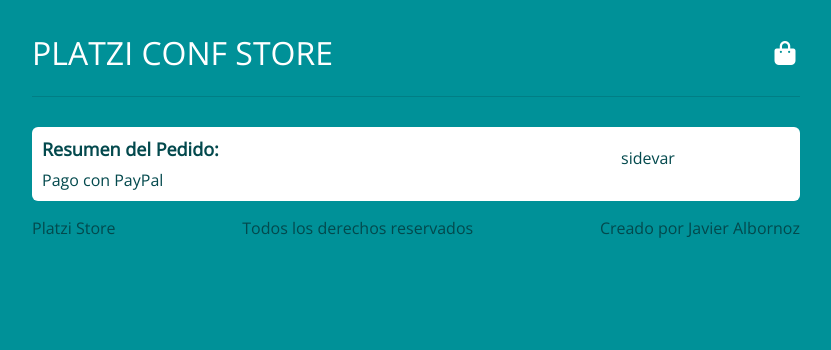
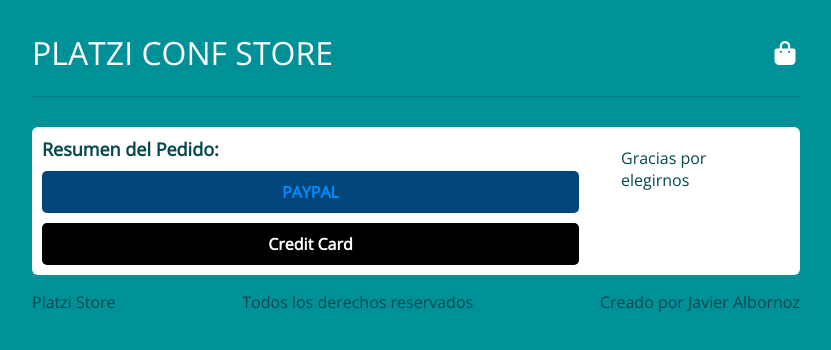
Before and after one commit to jzlbornoz/curso-profesional-react-hooks, a React app: page /checkout/payment in a window 1280 px wide. Shown: the top 350 px of the page, without its empty margins (224-1055 px from the left). Built offline with nearby package versions, Linux system fonts and the light colour scheme.

Commit message:
Se conecto la pagina de payment pero no se pudo conectar la api de paypal.

```diff
--- /dev/null
+++ b/src/components/Empty.jsx
@@ -0,0 +1,12 @@
+import React from 'react';
+
+const Empty = () => {
+    return (
+        <div className="Checkout-empty">
+            <h3 className='empty-h3'>Sin pedidos</h3>
+            <i className="fa-solid fa-triangle-exclamation fa-2xl" title='Sin pedidos' />
+        </div>
+    )
+}
+
+export { Empty };
--- a/src/containers/Checkout.jsx
+++ b/src/containers/Checkout.jsx
@@ -1,6 +1,7 @@
 import React, { useContext } from 'react';
 import { Link } from 'react-router-dom';
 import { AppContext } from '../context/AppContext';
+import { Empty } from '../components/Empty';
 import '../style/components/Checkout.css'
 
 const Checkout = () => {
@@ -23,10 +24,8 @@
     <div className="Checkout">
       <div className="Checkout-content">
         {cart.length > 0 ? <h3>Lista de pedidos:</h3> :
-          <div className="Checkout-empty">
-            <h3 className='empty-h3'>Sin pedidos</h3>
-            <i className="fa-solid fa-triangle-exclamation fa-2xl" title='Sin pedidos' />
-          </div>}
+          <Empty />
+          }
         {cart.map((item) => (
           <div className="Checkout-item" >
             <div className="Checkout-element">
--- a/src/containers/Information.jsx
+++ b/src/containers/Information.jsx
@@ -1,20 +1,44 @@
-import React from 'react';
-import { Link } from 'react-router-dom';
+import React, { useContext, useRef } from 'react';
+import { Link , useNavigate } from 'react-router-dom';
+import { AppContext } from '../context/AppContext';
+import { Empty } from '../components/Empty';
 import '../style/components/Information.css'
 
 const Information = () => {
+  const { state, addToBuyer } = useContext(AppContext);
+  const { cart } = state;
+  const form = useRef(null);
+  const navigate = useNavigate();
+
+  const handleSubmit = () => {
+    const formData = new FormData(form.current);
+    const buyer = {
+      'name': formData.get('name'),
+      'email': formData.get('email'),
+      'address': formData.get('address'),
+      'apto': formData.get('apto'),
+      'city': formData.get('city'),
+      'country': formData.get('country'),
+      'state': formData.get('state'),
+      'cp': formData.get('cp'),
+      'phone': formData.get('phone'),
+    }
+    addToBuyer(buyer);
+    navigate('/checkout/payment');
+  };
+
   return (
     <div className="Information">
       <div className="Information-content">
         <div className="Information-Head">
-        <i className="fa-regular fa-circle-user fa-xl" />
+          <i className="fa-regular fa-circle-user fa-xl" />
           <h2>Informacion de Contacto</h2>
         </div>
         <div className="Information-form">
-          <form action="">
+          <form ref={form}>
             <input type="text" placeholder="Nombre completo" name="name" />
             <input type="text" placeholder="Correo Electronico" name="email" />
-            <input type="text" placeholder="Direccion" name="addres" />
+            <input type="text" placeholder="Direccion" name="address" />
             <input type="text" placeholder="apto" name="apto" />
             <input type="text" placeholder="Ciudad" name="city" />
             <input type="text" placeholder="Pais" name="country" />
@@ -26,22 +50,24 @@
         <div className="Information-buttons">
           <div className="Information-back">
             <Link to='/checkout'>
-            <i className="fa-regular fa-circle-left fa-xl" />
+              <i className="fa-regular fa-circle-left fa-xl" />
             </Link>
           </div>
           <div className="Information-next">
-            <Link to='/checkout/payment'>Comprar</Link>
+            <button type='button' onClick={handleSubmit}>Comprar</button>
           </div>
         </div>
       </div>
       <div className="Information-sidebar">
-        <h3>Pedidos:</h3>
-        <div className="Information-item">
-          <div className="Information-element">
-            <h4>Item name</h4>
-            <span> $10</span>
+        <h3>{cart.length > 0 ? <h3>Pedidos:</h3> : <Empty />}</h3>
+        {cart.map(item => (
+          <div className="Information-item" key={item.title}>
+            <div className="Information-element">
+              <h4>{item.title}</h4>
+              <span>{item.price}</span>
+            </div>
           </div>
-        </div>
+        ))}
       </div>
     </div>
   );
--- a/src/containers/Payment.jsx
+++ b/src/containers/Payment.jsx
@@ -1,17 +1,31 @@
-import React from 'react';
+import React, { useContext } from 'react';
+import {AppContext} from '../context/AppContext';
 import '../style/components/Payment.css';
 
 const Payment = () => {
+  const {state} = useContext(AppContext);
+  const {cart} = state
   return (
     <div className="Payment">
       <div className="Payment-content">
         <h3>Resumen del Pedido:</h3>
+        {cart.map(item =>(
+          <div className="Payment-item" key={item.title}>
+              <div className="Payment-element">
+                <h4>{item.title}</h4>
+                <span>{`$ ${item.price}`}</span>
+              </div>
+          </div>
+        )) }
         <div className="Payment-button">
-          Pago con PayPal
+          PAYPAL
+        </div>
+        <div className="Payment-button2">
+          Credit Card
         </div>
       </div>
       <div className="Payment sidebar">
-        sidevar
+        Gracias por elegirnos
       </div>
     </div>
   );
--- a/src/hooks/useInitialState.js
+++ b/src/hooks/useInitialState.js
@@ -16,9 +16,17 @@
             cart: state.cart.filter(items => items.id !== payload.id),
         });
     };
+
+    const addToBuyer = payload => {
+        setState({
+            ...state,
+            buyer: [...state.buyer , payload]
+        })
+    }
     return{
         addToCart,
         removeFromCart,
+        addToBuyer,
         state,
     }
 };
--- a/src/initialState.js
+++ b/src/initialState.js
@@ -1,5 +1,6 @@
 export default {
     cart: [],
+    buyer:[],
     products: [
       {
         'id': '1',
--- a/src/style/components/Information.css
+++ b/src/style/components/Information.css
@@ -94,6 +94,8 @@
 }
 .Information-buttons {
   margin: 10px 0 0 ;
+  display: flex;
+  align-items: flex-end;
 }
 .Information-back {
   background-color: var(--color4);
@@ -103,18 +105,21 @@
   cursor: pointer;
 }
 
-.Information-next {
- background-color: var(--color5);
- color: var(--color2);
- padding: 6px;
- border-radius: 7px;
- cursor: pointer;
-}
+
 
 .Information-back:hover{
   background-color: var(--color3);
 }
 
-.Information-next:hover{
+.Information-next button:hover{
   background-color: var(--color6);
 }
+
+.Information-next button {
+background-color: var(--color5);
+ color: var(--color2);
+ border-radius: 5px;
+ border: solid 1px var(--color2);
+ padding: 7px;
+ font-size: 0.9rem;
+}
--- a/src/style/components/Payment.css
+++ b/src/style/components/Payment.css
@@ -13,7 +13,6 @@
 }
 .Payment-item {
   display: flex;
-  justify-content: space-between;
   align-items: center;
 }
 .Payment-item .fas {
@@ -28,11 +27,37 @@
 }
 .Payment-element {
   display: flex;
-  justify-content: space-between;
   align-items: center;
   width: 100%;
-  border-bottom: 1px solid #eee;
+  border-bottom: 1px solid var(--color3);
 }
-.Payment-element h4 {
-  margin: 0;
+.Payment-button{
+  background-color: #00457c;
+  justify-content: center;
+  display: flex;
+  padding: 10px;
+  margin-top: 10px;
+  border-radius: 5px;
+  color: #008cff;
+  font-weight: 900;
 }
+
+.Payment-button:hover{
+  background-color: #008cff;
+  color: #00457c;
+}
+
+.Payment-button2{
+  background-color: #000000;
+  justify-content: center;
+  display: flex;
+  padding: 10px;
+  margin-top: 10px;
+  border-radius: 5px;
+  color: #ffffff;
+  font-weight: 900;
+}
+
+.Payment-button2:hover{
+  background-color: #1b1b1b;
+}
```
